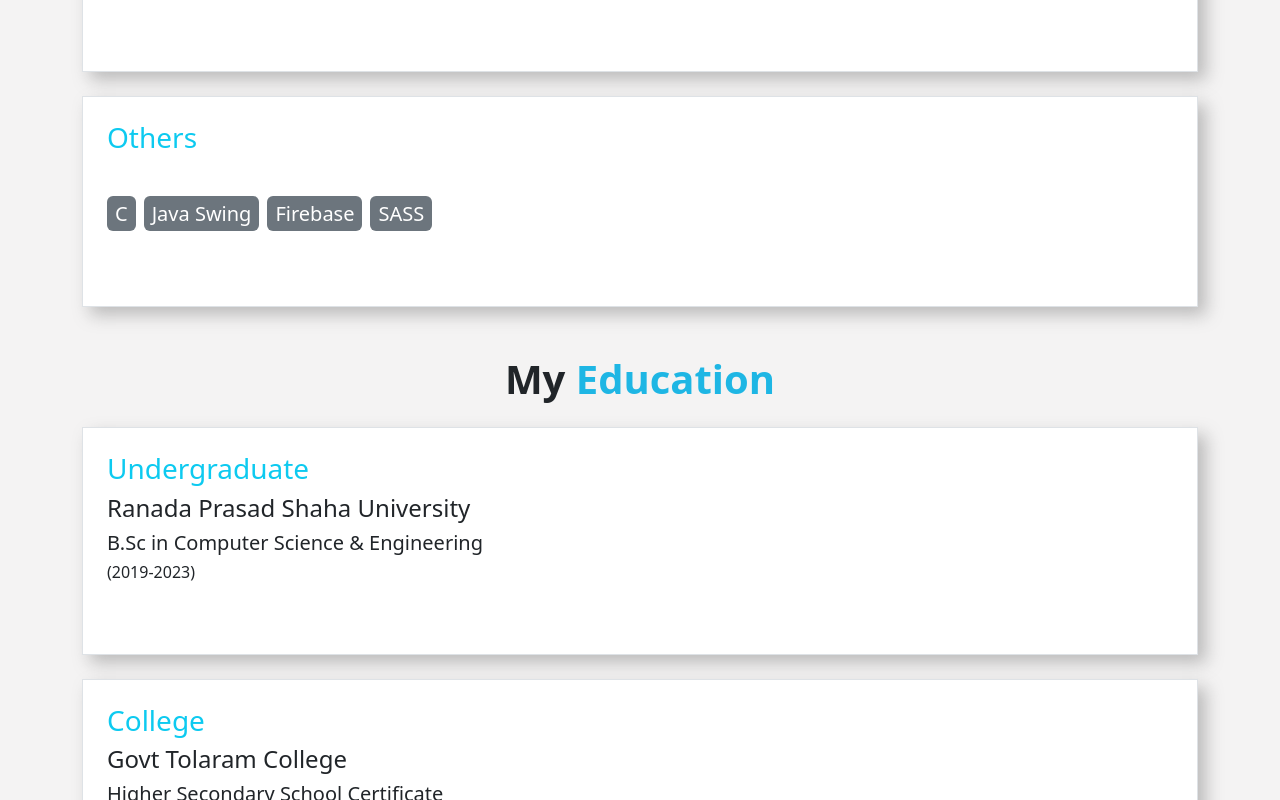
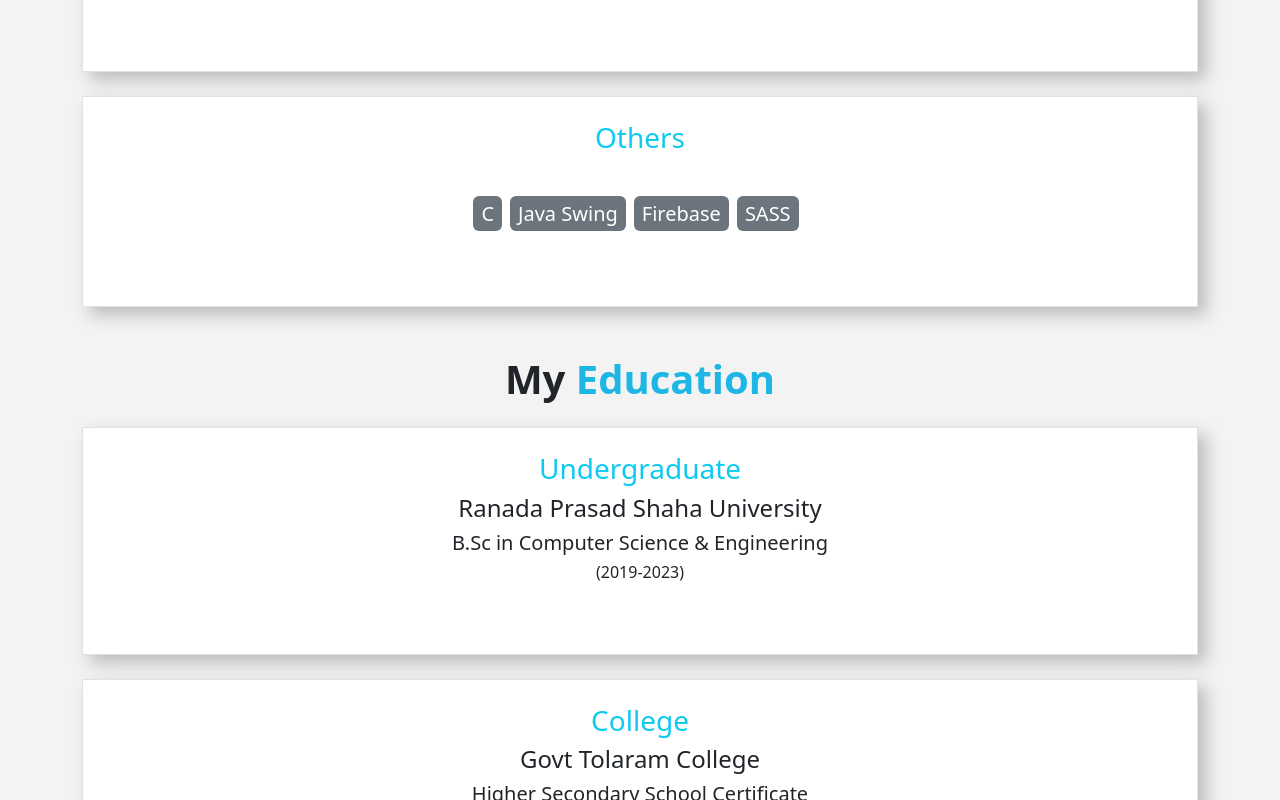
Before and after one commit to DevTeertha/devteertha, a React (Create React App) app: page /about in a window 1280 px wide. Shown: the part 1300-2100 px from the top of the page. Built offline with nearby package versions, Linux system fonts and the light colour scheme.

Commit message:
some change

```diff
--- a/src/components/About/Education.js
+++ b/src/components/About/Education.js
@@ -5,7 +5,7 @@ const Education = ({ed}) => {
     return (
         <div className="card-background">
             <div className="border my-4 p-4">
-                <div className="mb-5">
+                <div className="mb-5 text-center">
                     <h3 className="text-info">{title}</h3>
                     <h4>{institute}</h4>
                     <h5>{degree}</h5>
--- a/src/components/About/Skills.js
+++ b/src/components/About/Skills.js
@@ -5,7 +5,7 @@ const Skills = ({ skill }) => {
     return (
         <div className="card-background">
             <div className="border my-4 p-4">
-                <div className="mb-5">
+                <div className="mb-5 text-center">
                     <h3 className="mb-4 text-info">{title}</h3>
                         {
                             Skills.map((skill, index) => {
--- a/src/components/Projects/ProjectCard.js
+++ b/src/components/Projects/ProjectCard.js
@@ -38,7 +38,7 @@ const ProjectCard = ({ project }) => {
                     <div className="col-md-6 p-3">
                         <h1 className="fw-bold text-main">{name}</h1>
                         <p> {description} </p>
-                        <h4 className="text-main">Features: </h4>
+                        <h4 className="text-main fw-bold">Features: </h4>
                         <ul>
                             {
                                 features.a && <li> {features.a} </li>
@@ -51,10 +51,10 @@ const ProjectCard = ({ project }) => {
                             }
                         </ul>
                         <div>
-                            <h4 className="text-main">Technology: </h4>
+                            <h4 className="text-main fw-bold">Technology: </h4>
                             <ul>
                                 {technology.map((t,index) => (
-                                    <h5 className="d-inline-block mt-4">
+                                    <h5 style={{fontSize: '1em'}} className="d-inline-block mt-4">
                                         <span style={{borderRadius: '0.3em'}} className="text-center bg-secondary py-1 px-2 me-2 text-white" key={index}>{t}</span>
                                     </h5>
                                 ))}
```
